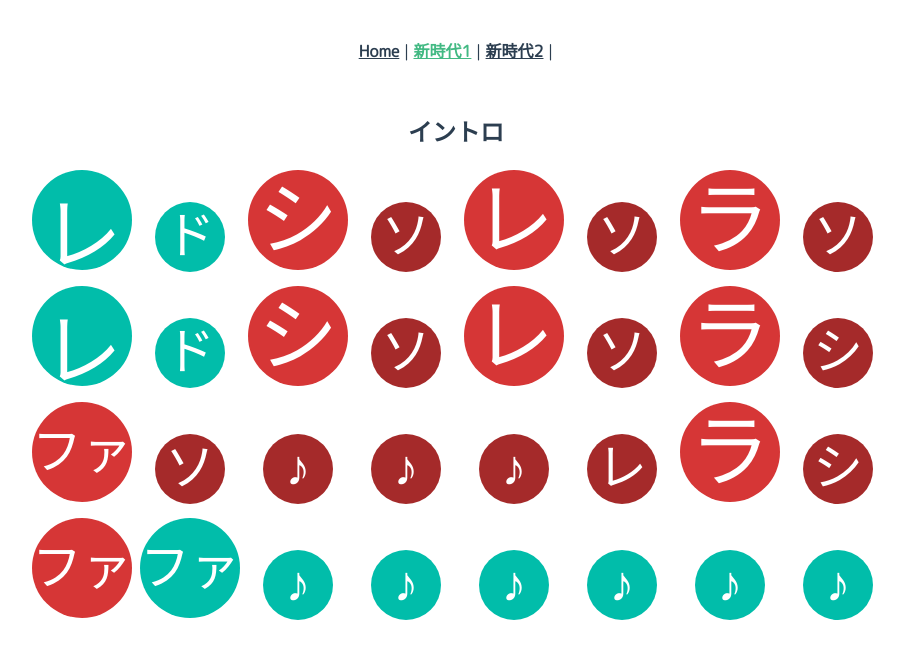
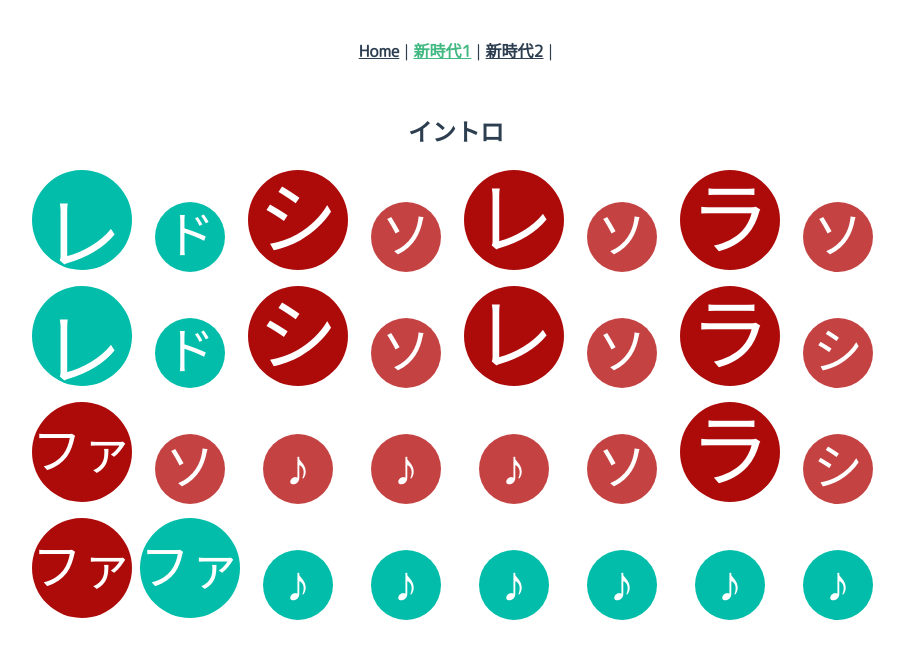
Before and after one commit to goohayami/shinjidai, a Vue app: page /about in a window 1280 px wide. Shown: the top 658 px of the page, without its empty margins (184-1088 px from the left). Built offline with nearby package versions, Linux system fonts and the light colour scheme.

Commit message:
youtube追加

```diff
--- a/src/views/AboutView.vue
+++ b/src/views/AboutView.vue
@@ -29,7 +29,7 @@
       <div class="note"><div class="small">♪</div></div>
       <div class="note"><div class="small">♪</div></div>
       <div class="note"><div class="small">♪</div></div>
-      <div class="note"><div class="small">レ</div></div>
+      <div class="note"><div class="small">ソ</div></div>
       <div class="note"><div class="big">ラ</div></div>
       <div class="note"><div class="small">シ</div></div>
     </div>
@@ -82,7 +82,7 @@ body {
   font-size: 80px;
   width: 100px;
   height: 100px;
-  background-color: rgb(214, 54, 54);
+  background-color: rgb(173, 10, 10);
   border-radius: 50%;
   color: white;
   line-height: 6rem;
@@ -117,7 +117,7 @@ body {
   font-size: 50px;
   width: 70px;
   height: 70px;
-  background-color: brown;
+  background-color: rgb(197, 66, 66);
   border-radius: 50%;
   color: white;
   justify-content: center;
--- a/src/views/HomeView.vue
+++ b/src/views/HomeView.vue
@@ -1,18 +1,37 @@
 <template>
-  <div class="home">
-    <img alt="Vue logo" src="../assets/logo.png">
-    <HelloWorld msg="Welcome to Your Vue.js App"/>
-  </div>
+  <section>
+    <div class="home">
+      <div>
+        <img alt="Vue logo" src="../assets/logo.png" />
+      </div>
+      <iframe
+        width="560"
+        height="315"
+        src="https://www.youtube.com/embed/1FliVTcX8bQ"
+        title="YouTube video player"
+        frameborder="0"
+        allow="accelerometer; autoplay; clipboard-write; encrypted-media; gyroscope; picture-in-picture"
+        allowfullscreen
+      ></iframe>
+      <!-- <HelloWorld msg="Welcome to Your Vue.js App"/> -->
+    </div>
+  </section>
 </template>
 
 <script>
 // @ is an alias to /src
-import HelloWorld from '@/components/HelloWorld.vue'
+// import HelloWorld from '@/components/HelloWorld.vue'
 
-export default {
-  name: 'HomeView',
-  components: {
-    HelloWorld
-  }
+// export default {
+//   name: 'HomeView',
+//   components: {
+//     HelloWorld
+//   }
+// }
+</script>
+
+<style scoped>
+section {
+  background-color: whitesmoke;
 }
-</script>
+</style>
```
